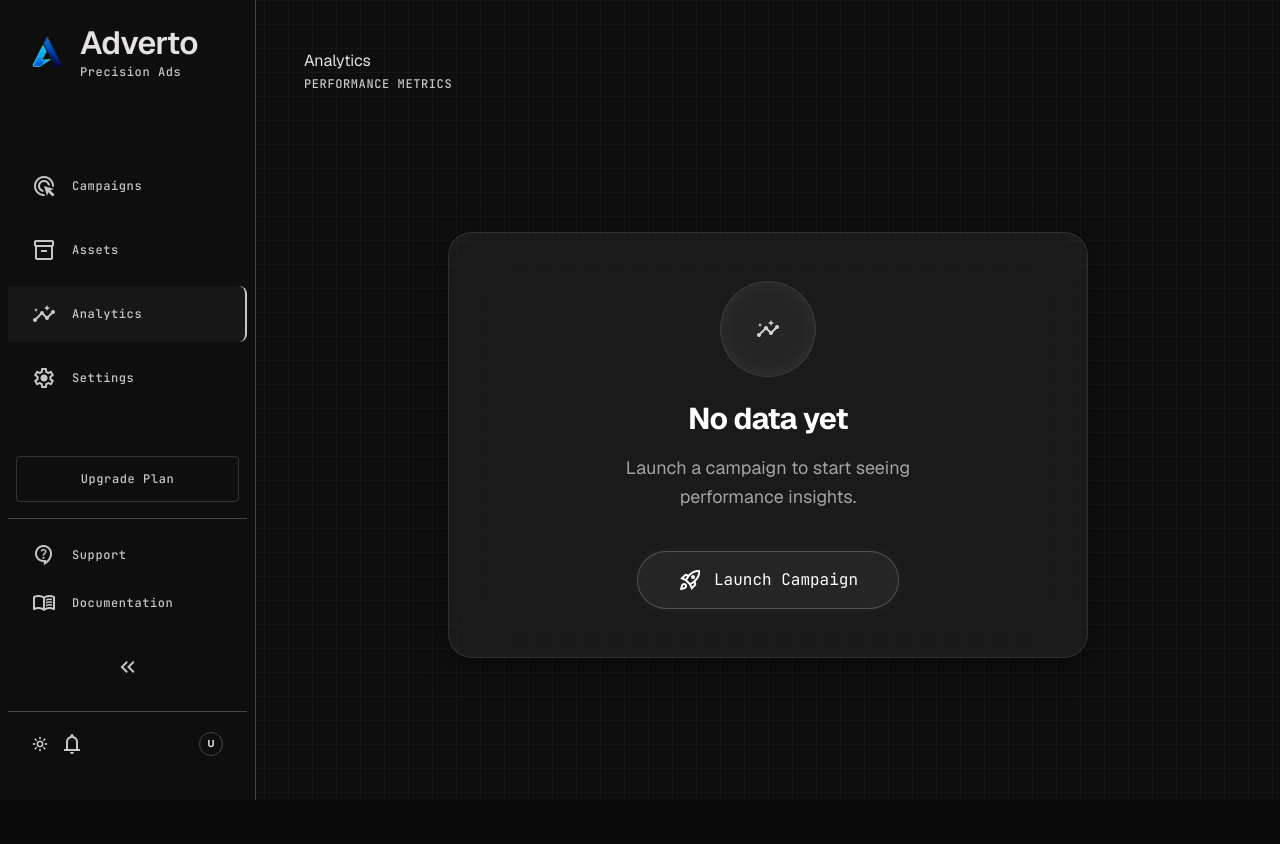
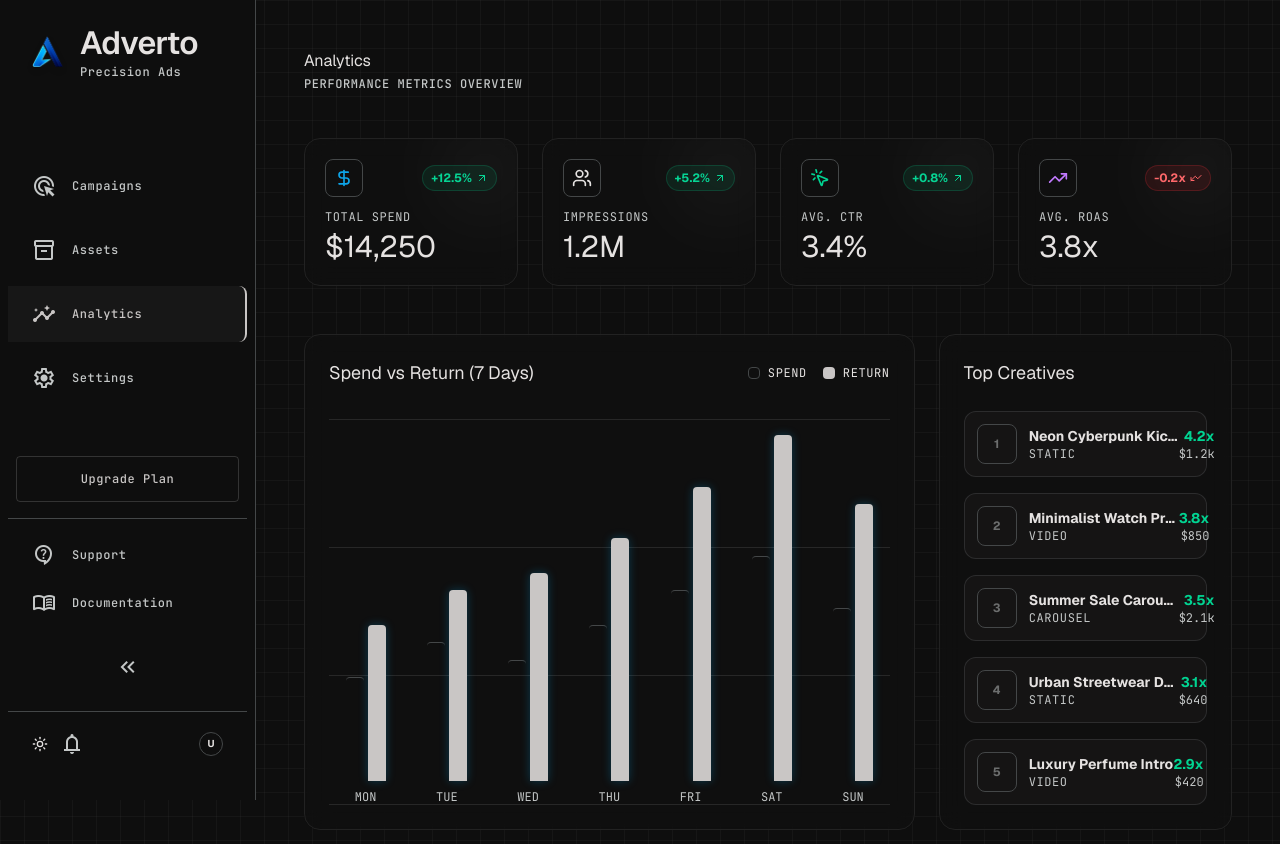
Before and after one commit to tahahussayn/Adverto---SynchronicityS2, a Next.js app: page /analytics in a window 1280 px wide. Shown: the top 844 px of the page. Before the commit the page ends 800 px from the top, so only its background shows below. Built offline with nearby package versions, Linux system fonts and the light colour scheme.

Commit message:
feat: implement dashboard analytics page, settings interface, and initial application layout components

```diff
--- a/app/(dashboard)/analytics/page.tsx
+++ b/app/(dashboard)/analytics/page.tsx
@@ -1,27 +1,110 @@
+import { TrendingUp, Users, MousePointerClick, DollarSign, ArrowUpRight } from 'lucide-react';
+
 export default function AnalyticsPage() {
+  const kpis = [
+    { label: "Total Spend", value: "$14,250", change: "+12.5%", isPositive: true, icon: DollarSign, color: "text-electric-blue" },
+    { label: "Impressions", value: "1.2M", change: "+5.2%", isPositive: true, icon: Users, color: "text-meta-blue" },
+    { label: "Avg. CTR", value: "3.4%", change: "+0.8%", isPositive: true, icon: MousePointerClick, color: "text-emerald-400" },
+    { label: "Avg. ROAS", value: "3.8x", change: "-0.2x", isPositive: false, icon: TrendingUp, color: "text-purple-400" }
+  ];
+
+  const chartData = [
+    { day: "Mon", spend: 30, return: 45 },
+    { day: "Tue", spend: 40, return: 55 },
+    { day: "Wed", spend: 35, return: 60 },
+    { day: "Thu", spend: 45, return: 70 },
+    { day: "Fri", spend: 55, return: 85 },
+    { day: "Sat", spend: 65, return: 100 },
+    { day: "Sun", spend: 50, return: 80 },
+  ];
+
   return (
-    <div className="flex-1 flex flex-col min-w-0 px-sm md:px-lg py-lg h-full">
+    <div className="flex-1 flex flex-col min-w-0 px-sm md:px-lg py-lg h-full overflow-y-auto">
       <header className="mb-lg">
         <h1 className="font-display-lg text-headline-lg-mobile md:text-display-lg text-on-surface mb-1">Analytics</h1>
-        <p className="font-label-sm text-label-sm text-on-surface-variant uppercase tracking-wider">Performance metrics</p>
+        <p className="font-label-sm text-label-sm text-on-surface-variant uppercase tracking-wider">Performance metrics overview</p>
       </header>
-      <section className="flex-1 flex flex-col items-center justify-center text-center max-w-2xl w-full mx-auto py-xl px-4">
-        <div className="flex flex-col items-center justify-center p-12 rounded-3xl bg-white/5 backdrop-blur-xl border border-white/10 shadow-[0_8px_32px_0_rgba(0,0,0,0.36)] relative overflow-hidden group w-full min-w-full sm:min-w-[500px]">
-          {/* Subtle glow effect inside the glass */}
-          <div className="absolute inset-0 bg-gradient-to-b from-white/5 to-transparent opacity-0 group-hover:opacity-100 transition-opacity duration-500 pointer-events-none"></div>
 
-          <div className="w-24 h-24 rounded-full bg-white/5 flex items-center justify-center mb-6 border border-white/10 shadow-[inset_0_0_20px_rgba(255,255,255,0.05)] relative z-10">
-            <span className="material-symbols-outlined text-[48px] text-white/80">insights</span>
+      {/* KPI Grid */}
+      <section className="grid grid-cols-1 sm:grid-cols-2 lg:grid-cols-4 gap-md mb-lg">
+        {kpis.map((kpi, i) => (
+          <div key={i} className="glass-panel bg-surface-container-lowest/50 border border-outline-variant rounded-2xl p-5 flex flex-col gap-3 relative overflow-hidden group hover:border-primary/30 transition-colors">
+            <div className="absolute -right-4 -top-4 w-24 h-24 bg-white/5 rounded-full blur-2xl group-hover:bg-white/10 transition-colors pointer-events-none"></div>
+            <div className="flex items-center justify-between">
+              <div className={`p-2 rounded-lg bg-surface-container-high border border-outline-variant ${kpi.color}`}>
+                <kpi.icon className="w-5 h-5" />
+              </div>
+              <div className={`flex items-center gap-1 text-xs font-bold px-2 py-1 rounded-full ${kpi.isPositive ? 'bg-emerald-500/10 text-emerald-400 border border-emerald-500/20' : 'bg-red-500/10 text-red-400 border border-red-500/20'}`}>
+                {kpi.change}
+                {kpi.isPositive ? <ArrowUpRight className="w-3 h-3" /> : <TrendingUp className="w-3 h-3 rotate-180" />}
+              </div>
+            </div>
+            <div>
+              <div className="text-on-surface-variant font-label-sm text-xs uppercase tracking-wider mb-1">{kpi.label}</div>
+              <div className="font-headline-lg text-3xl text-on-surface">{kpi.value}</div>
+            </div>
           </div>
-          <h2 className="font-headline-lg text-3xl text-white mb-4 font-bold tracking-tight relative z-10 whitespace-nowrap">No data yet</h2>
-          <p className="font-body-md text-white/60 mb-10 max-w-[320px] leading-relaxed relative z-10 text-lg">Launch a campaign to start seeing performance insights.</p>
+        ))}
+      </section>
 
-          <button className="text-white font-label-sm text-base flex items-center gap-3 transition-all duration-300 border border-white/20 bg-white/5 px-10 py-4 rounded-full hover:bg-white/15 hover:scale-105 shadow-[0_0_15px_rgba(255,255,255,0.05)] hover:shadow-[0_0_25px_rgba(255,255,255,0.15)] relative z-10 whitespace-nowrap">
-            <span className="material-symbols-outlined text-[20px]">rocket_launch</span>
-            Launch Campaign
-          </button>
-        </div>
-      </section>
+      <div className="grid grid-cols-1 lg:grid-cols-3 gap-md pb-lg">
+        {/* Mock Chart Section */}
+        <section className="lg:col-span-2 glass-panel bg-surface-container-lowest/30 border border-outline-variant rounded-2xl p-6 flex flex-col h-full min-h-[300px]">
+          <div className="flex items-center justify-between mb-8">
+            <h3 className="font-headline-lg text-lg text-on-surface">Spend vs Return (7 Days)</h3>
+            <div className="flex items-center gap-4 text-xs font-label-sm uppercase tracking-wider">
+              <div className="flex items-center gap-2"><span className="w-3 h-3 rounded-sm bg-surface-container-high border border-outline-variant"></span> Spend</div>
+              <div className="flex items-center gap-2"><span className="w-3 h-3 rounded-sm bg-primary border border-primary/50"></span> Return</div>
+            </div>
+          </div>
+          <div className="flex-1 flex items-end justify-between gap-2 h-48 mt-auto relative pt-4">
+            {/* Horizontal grid lines */}
+            <div className="absolute inset-0 flex flex-col justify-between pointer-events-none opacity-10">
+              {[0, 1, 2, 3].map(i => <div key={i} className="w-full h-[1px] bg-white"></div>)}
+            </div>
+            {/* Bars */}
+            {chartData.map((d, i) => (
+              <div key={i} className="flex flex-col items-center gap-2 flex-1 relative z-10 h-full justify-end group">
+                <div className="flex gap-1 w-full max-w-[40px] items-end justify-center h-full pb-6">
+                  <div className="w-1/2 bg-surface-container-high border-t border-outline-variant rounded-t-sm transition-all duration-500 group-hover:brightness-125" style={{ height: `${d.spend}%` }}></div>
+                  <div className="w-1/2 bg-primary rounded-t-sm transition-all duration-500 group-hover:brightness-110 shadow-[0_0_10px_rgba(14,165,233,0.3)]" style={{ height: `${d.return}%` }}></div>
+                </div>
+                <span className="text-xs text-on-surface-variant font-label-sm uppercase absolute bottom-0">{d.day}</span>
+              </div>
+            ))}
+          </div>
+        </section>
+
+        {/* Top Performing Creatives */}
+        <section className="glass-panel bg-surface-container-lowest/30 border border-outline-variant rounded-2xl p-6 flex flex-col h-full">
+          <h3 className="font-headline-lg text-lg text-on-surface mb-6">Top Creatives</h3>
+          <div className="flex flex-col gap-4 flex-1 justify-between">
+            {[
+              { name: "Neon Cyberpunk Kicks", format: "Static", roas: "4.2x", spend: "$1.2k" },
+              { name: "Minimalist Watch Promo", format: "Video", roas: "3.8x", spend: "$850" },
+              { name: "Summer Sale Carousel", format: "Carousel", roas: "3.5x", spend: "$2.1k" },
+              { name: "Urban Streetwear Drop", format: "Static", roas: "3.1x", spend: "$640" },
+              { name: "Luxury Perfume Intro", format: "Video", roas: "2.9x", spend: "$420" },
+            ].map((c, i) => (
+              <div key={i} className="flex items-center justify-between p-3 rounded-xl bg-surface-container-low/50 border border-outline-variant/50 hover:bg-surface-container-low transition-colors cursor-pointer group">
+                <div className="flex items-center gap-3">
+                  <div className="w-10 h-10 rounded-lg bg-surface-container-high flex items-center justify-center text-on-surface-variant/50 border border-outline-variant font-bold text-xs group-hover:text-primary transition-colors">
+                    {i+1}
+                  </div>
+                  <div>
+                    <div className="font-bold text-sm text-on-surface max-w-[120px] sm:max-w-[150px] truncate group-hover:text-primary transition-colors">{c.name}</div>
+                    <div className="text-xs text-on-surface-variant font-label-sm uppercase tracking-wider">{c.format}</div>
+                  </div>
+                </div>
+                <div className="text-right">
+                  <div className="font-bold text-emerald-400 text-sm">{c.roas}</div>
+                  <div className="text-xs text-on-surface-variant font-label-sm">{c.spend}</div>
+                </div>
+              </div>
+            ))}
+          </div>
+        </section>
+      </div>
     </div>
   );
 }
--- a/app/(dashboard)/settings/page.tsx
+++ b/app/(dashboard)/settings/page.tsx
@@ -335,11 +335,11 @@ export default function SettingsPage() {
               <div className="absolute top-0 left-0 w-full h-full bg-red-500/5 pointer-events-none"></div>
               <div className="absolute top-0 left-0 w-full h-[2px] bg-gradient-to-r from-red-500 to-transparent"></div>
 
-              <div className="flex items-start gap-4">
+              <div className="flex items-start gap-4 w-full">
                 <div className="w-12 h-12 rounded-full bg-red-500/10 flex items-center justify-center shrink-0 border border-red-500/20">
                   <span className="material-symbols-outlined text-red-500 text-2xl">warning</span>
                 </div>
-                <div>
+                <div className="flex-1 w-full min-w-0">
                   <h2 className="font-headline-lg text-2xl mb-2 text-red-500">Danger Zone</h2>
                   <p className="text-on-surface-variant mb-6 font-body-md text-sm max-w-lg leading-relaxed">
                     Once you delete your account, there is no going back. All campaigns, creatives, Meta sync settings, and brand identities will be permanently erased from our servers.
--- a/app/layout.tsx
+++ b/app/layout.tsx
@@ -28,7 +28,7 @@ export default function RootLayout({
   return (
     <html
       lang="en"
-      className={`${geistSans.variable} ${jetBrainsMono.variable} h-full antialiased dark`}
+      className={`${geistSans.variable} ${jetBrainsMono.variable} h-full antialiased dark scroll-smooth`}
     >
       <body className="min-h-full flex flex-col">
         <CursorEffect />
--- a/components/CampaignTopNav.tsx
+++ b/components/CampaignTopNav.tsx
@@ -30,7 +30,7 @@ export default function CampaignTopNav({ campaignId, campaignName }: { campaignI
             <span className="material-symbols-outlined cursor-pointer active:scale-95 text-on-surface-variant hover:text-primary transition-colors duration-200">notifications</span>
             <span className="material-symbols-outlined cursor-pointer active:scale-95 text-on-surface-variant hover:text-primary transition-colors duration-200">help</span>
           </div>
-          <Link href="/campaigns/new" className="bg-on-surface text-surface px-4 py-2 rounded font-label-sm font-bold text-label-sm uppercase hover:shadow-[0_0_15px_rgba(255,255,255,0.15)] transition-all cursor-pointer active:scale-95 whitespace-nowrap">
+          <Link href="/campaigns/new" className="bg-on-surface text-black px-4 py-2 rounded font-label-sm font-bold text-label-sm uppercase hover:shadow-[0_0_15px_rgba(255,255,255,0.15)] transition-all cursor-pointer active:scale-95 whitespace-nowrap">
             Create Campaign
           </Link>
         </div>
```
Also changed, not shown: components/CreativesClient.tsx (+10 -1 lines).
